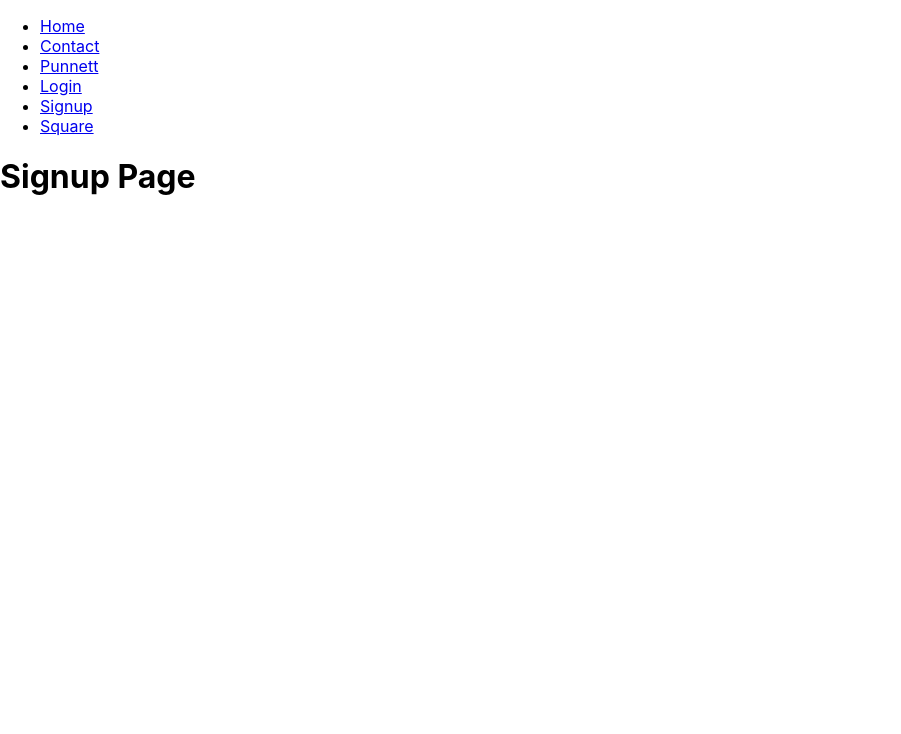
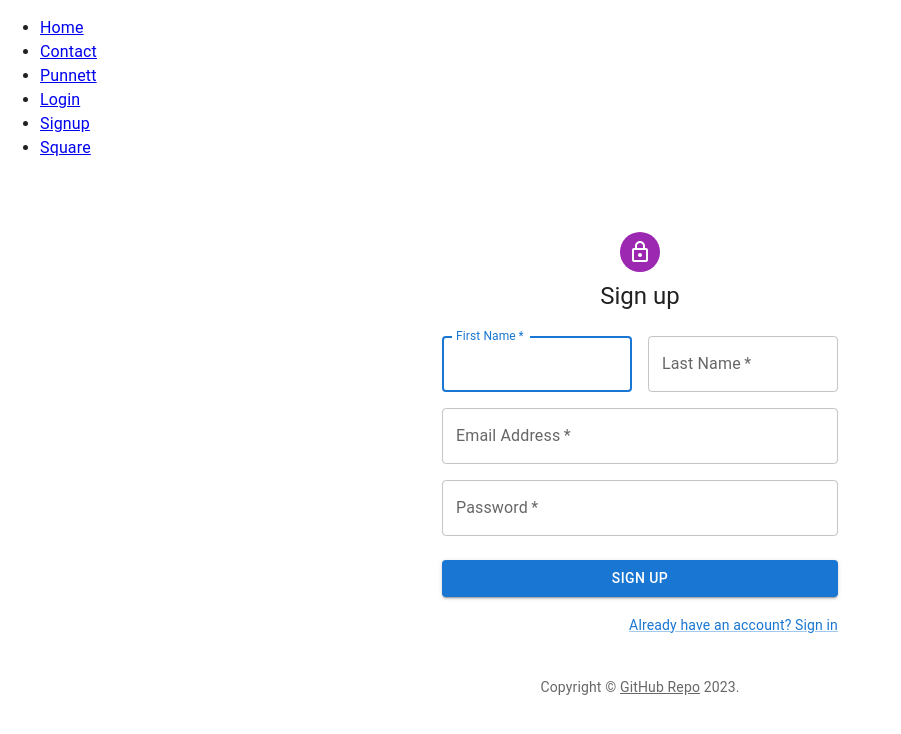
Before and after one commit to samedwardcar/Punnett_Match_App_Frontend, a React (Create React App) app: page /Signup in a window 1280 px wide. Shown: the top 734 px of the page, without its empty margins (0-901 px from the left). Built offline with nearby package versions, Linux system fonts and the light colour scheme.

Commit message:
signup/login link

```diff
--- a/src/components/Login.js
+++ b/src/components/Login.js
@@ -1,8 +1,110 @@
-import React from "react"
+import * as React from 'react';
+import Avatar from '@mui/material/Avatar';
+import Button from '@mui/material/Button';
+import CssBaseline from '@mui/material/CssBaseline';
+import TextField from '@mui/material/TextField';
+import FormControlLabel from '@mui/material/FormControlLabel';
+import Checkbox from '@mui/material/Checkbox';
+import Link from '@mui/material/Link';
+import Grid from '@mui/material/Grid';
+import Box from '@mui/material/Box';
+import LockOutlinedIcon from '@mui/icons-material/LockOutlined';
+import Typography from '@mui/material/Typography';
+import Container from '@mui/material/Container';
+import { createTheme, ThemeProvider } from '@mui/material/styles';
 
+function Copyright(props) {
+  return (
+    <Typography variant="body2" color="text.secondary" align="center" {...props}>
+      {'Copyright © '}
+      <Link color="inherit" href="https://github.com/">
+        GitHub Rep
+      </Link>{' '}
+      {new Date().getFullYear()}
+      {'.'}
+    </Typography>
+  );
+}
 
-export default function Login(){
-    return(
-        <h1>Login Page </h1>
-    )
+const theme = createTheme();
+
+export default function Login() {
+  const handleSubmit = (event) => {
+    event.preventDefault();
+    const data = new FormData(event.currentTarget);
+    console.log({
+      email: data.get('email'),
+      password: data.get('password'),
+    });
+  };
+
+  return (
+    <ThemeProvider theme={theme}>
+      <Container component="main" maxWidth="xs">
+        <CssBaseline />
+        <Box
+          sx={{
+            marginTop: 8,
+            display: 'flex',
+            flexDirection: 'column',
+            alignItems: 'center',
+          }}
+        >
+          <Avatar sx={{ m: 1, bgcolor: 'secondary.main' }}>
+            <LockOutlinedIcon />
+          </Avatar>
+          <Typography component="h1" variant="h5">
+            Sign in
+          </Typography>
+          <Box component="form" onSubmit={handleSubmit} noValidate sx={{ mt: 1 }}>
+            <TextField
+              margin="normal"
+              required
+              fullWidth
+              id="email"
+              label="Email Address"
+              name="email"
+              autoComplete="email"
+              autoFocus
+            />
+            <TextField
+              margin="normal"
+              required
+              fullWidth
+              name="password"
+              label="Password"
+              type="password"
+              id="password"
+              autoComplete="current-password"
+            />
+            <FormControlLabel
+              control={<Checkbox value="remember" color="primary" />}
+              label="Remember me"
+            />
+            <Button
+              type="submit"
+              fullWidth
+              variant="contained"
+              sx={{ mt: 3, mb: 2 }}
+            >
+              Sign In
+            </Button>
+            <Grid container>
+              <Grid item xs>
+                <Link href="#" variant="body2">
+                  Forgot password?
+                </Link>
+              </Grid>
+              <Grid item>
+                <Link href="src/components/Signup.js" variant="body2">
+                  {"Don't have an account? Sign Up"}
+                </Link>
+              </Grid>
+            </Grid>
+          </Box>
+        </Box>
+        <Copyright sx={{ mt: 8, mb: 4 }} />
+      </Container>
+    </ThemeProvider>
+  );
 }
--- a/src/components/Signup.js
+++ b/src/components/Signup.js
@@ -1,8 +1,136 @@
-import React from "react"
+// import React from "react"
 
 
-export default function Signup(){
-    return(
-        <h1>Signup Page</h1>
-    )
+// export default function Signup(){
+//     return(
+//         <h1>Signup Page </h1>
+//     )
+// }
+
+
+import * as React from 'react';
+import Avatar from '@mui/material/Avatar';
+import Button from '@mui/material/Button';
+import CssBaseline from '@mui/material/CssBaseline';
+import TextField from '@mui/material/TextField';
+import FormControlLabel from '@mui/material/FormControlLabel';
+import Checkbox from '@mui/material/Checkbox';
+import Link from '@mui/material/Link';
+import Grid from '@mui/material/Grid';
+import Box from '@mui/material/Box';
+import LockOutlinedIcon from '@mui/icons-material/LockOutlined';
+import Typography from '@mui/material/Typography';
+import Container from '@mui/material/Container';
+import { createTheme, ThemeProvider } from '@mui/material/styles';
+// import { Login } from './components/Login';
+
+function Copyright(props) {
+  return (
+    <Typography variant="body2" color="text.secondary" align="center" {...props}>
+      {'Copyright © '}
+      <Link color="inherit" href="https://github.com/">
+        GitHub Repo
+      </Link>{' '}
+      {new Date().getFullYear()}
+      {'.'}
+    </Typography>
+  );
 }
+
+const theme = createTheme();
+
+export default function SignUp() {
+  const handleSubmit = (event) => {
+    event.preventDefault();
+    const data = new FormData(event.currentTarget);
+    console.log({
+      email: data.get('email'),
+      password: data.get('password'),
+    });
+  };
+
+  return (
+    <ThemeProvider theme={theme}>
+      <Container component="main" maxWidth="xs">
+        <CssBaseline />
+        <Box
+          sx={{
+            marginTop: 8,
+            display: 'flex',
+            flexDirection: 'column',
+            alignItems: 'center',
+          }}
+        >
+          <Avatar sx={{ m: 1, bgcolor: 'secondary.main' }}>
+            <LockOutlinedIcon />
+          </Avatar>
+          <Typography component="h1" variant="h5">
+            Sign up
+          </Typography>
+          <Box component="form" noValidate onSubmit={handleSubmit} sx={{ mt: 3 }}>
+            <Grid container spacing={2}>
+              <Grid item xs={12} sm={6}>
+                <TextField
+                  autoComplete="given-name"
+                  name="firstName"
+                  required
+                  fullWidth
+                  id="firstName"
+                  label="First Name"
+                  autoFocus
+                />
+              </Grid>
+              <Grid item xs={12} sm={6}>
+                <TextField
+                  required
+                  fullWidth
+                  id="lastName"
+                  label="Last Name"
+                  name="lastName"
+                  autoComplete="family-name"
+                />
+              </Grid>
+              <Grid item xs={12}>
+                <TextField
+                  required
+                  fullWidth
+                  id="email"
+                  label="Email Address"
+                  name="email"
+                  autoComplete="email"
+                />
+              </Grid>
+              <Grid item xs={12}>
+                <TextField
+                  required
+                  fullWidth
+                  name="password"
+                  label="Password"
+                  type="password"
+                  id="password"
+                  autoComplete="new-password"
+                />
+              </Grid>
+            </Grid>
+            <Button
+              type="submit"
+              fullWidth
+              variant="contained"
+              sx={{ mt: 3, mb: 2 }}
+            >
+              Sign Up
+            </Button>
+            <Grid container justifyContent="flex-end">
+              <Grid item>
+                <Link href="" variant="body2">
+                  Already have an account? Sign in
+                </Link>
+              </Grid>
+            </Grid>
+          </Box>
+        </Box>
+        <Copyright sx={{ mt: 5 }} />
+      </Container>
+    </ThemeProvider>
+  );
+}
```
